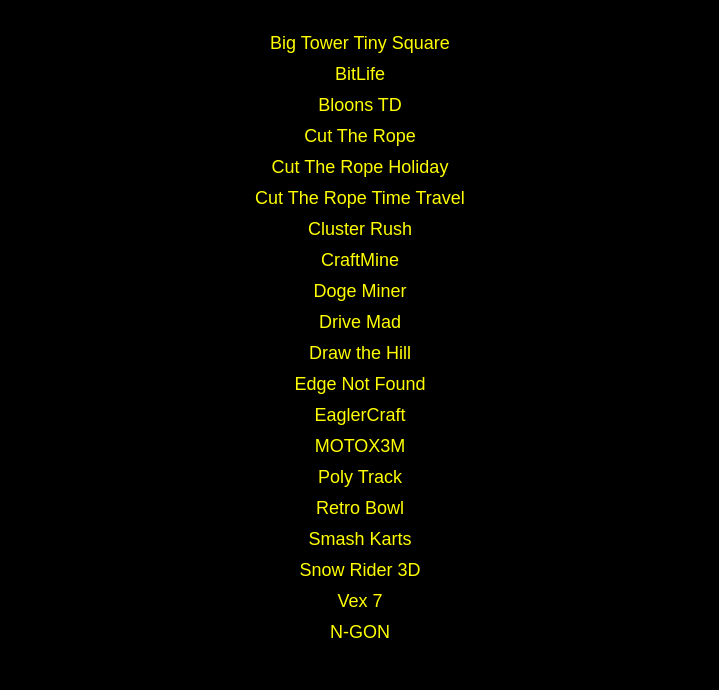
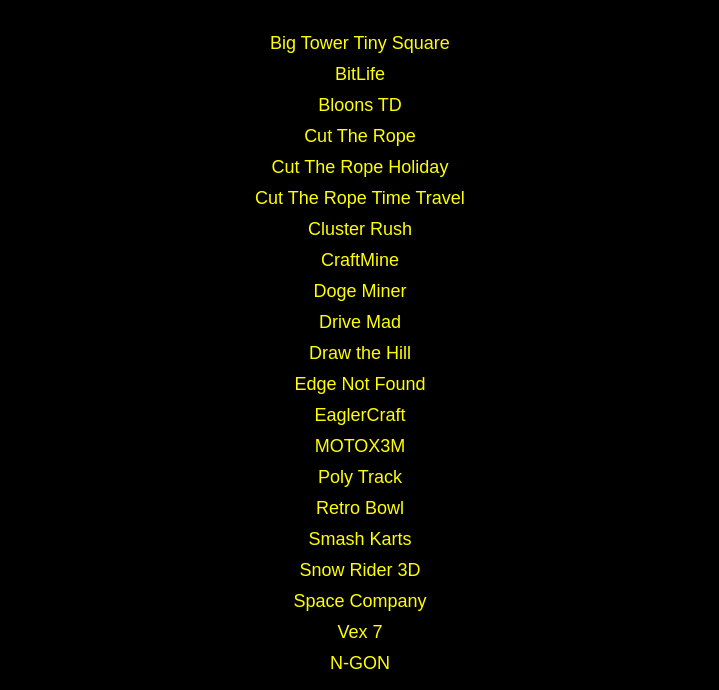
Before and after one commit to TravMars/13118194.github.io, a plain HTML site: page index.html in a window 1280 px wide. Shown: the part 123-813 px from the top of the page, without its empty margins (280-999 px from the left). Drawn offline with Linux system fonts and the light colour scheme.

Commit message:
Update index.html

```diff
--- a/index.html
+++ b/index.html
@@ -81,6 +81,7 @@
         <li><a href="RetroBowl.htm">Retro Bowl</a></li>
         <li><a href="SmashKarts.htm">Smash Karts</a></li>
         <li><a href="SnowRider3d.htm">Snow Rider 3D</a></li>
+        <li><a href="SpaceCompany.htm">Space Company</a></li>
         <li><a href="Vex7.htm">Vex 7</a></li>
         <li><a href="n-gon.htm">N-GON</a></li>
     </ul>
```
